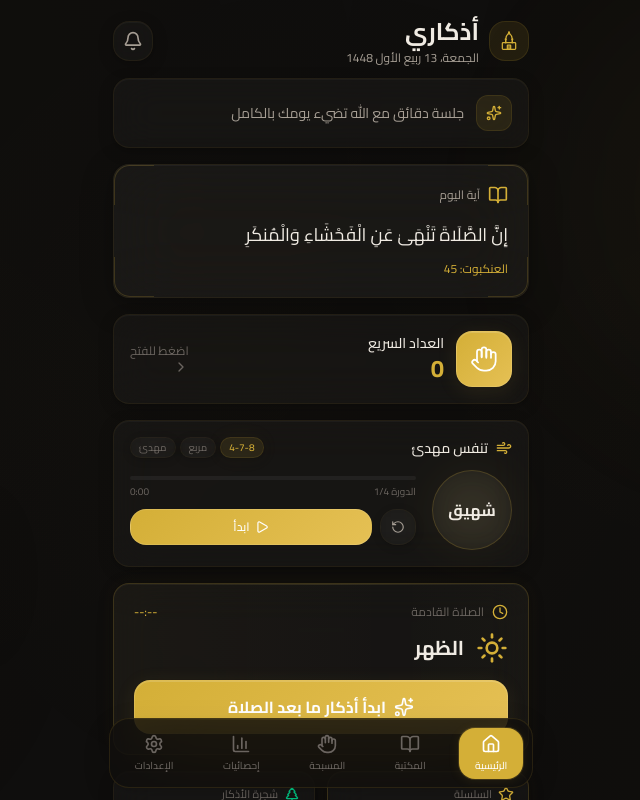
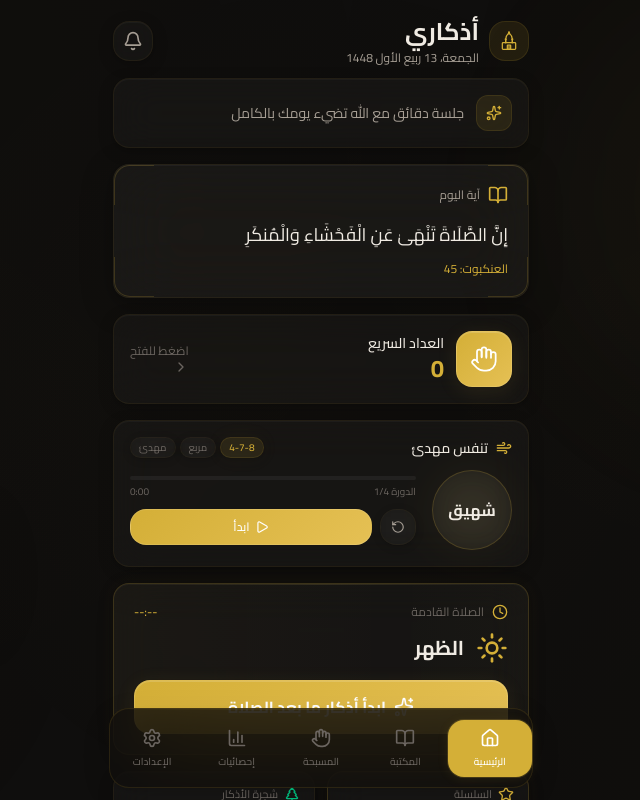
Before and after one commit to hfayadm-ui/adhkari, a Next.js app: page / in a window 1280 px wide. Shown: the top 800 px of the page, without its empty margins (319-959 px from the left). Built offline with nearby package versions, Linux system fonts and the light colour scheme; a web font is replaced by a local one.

Commit message:
f8ce5942-1cc0-41e9-94da-361162ae423c

```diff
--- a/src/components/dhikr/bottom-nav.tsx
+++ b/src/components/dhikr/bottom-nav.tsx
@@ -31,14 +31,14 @@ export default function BottomNav() {
         >
           {/* Gold top highlight line */}
           <div className='h-px' style={{ background: 'linear-gradient(90deg, transparent, var(--gold-border), transparent)' }} />
-          <div className='flex items-center justify-around py-2'>
+          <div className='flex items-center justify-around py-2.5'>
             {tabs.map((tab) => {
               const active = isActive(tab.id);
               return (
                 <button
                   key={tab.id}
                   onClick={() => setCurrentScreen(tab.id)}
-                  className='relative flex flex-col items-center gap-1 px-4 py-1.5 rounded-2xl transition-all duration-200 min-w-[56px]'
+                  className='relative flex flex-col items-center gap-1.5 px-3 py-2 rounded-2xl transition-all duration-200 flex-1'
                 >
                   {active && (
                     <motion.div
```
